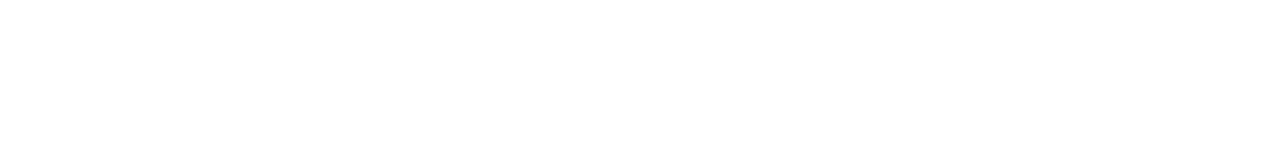
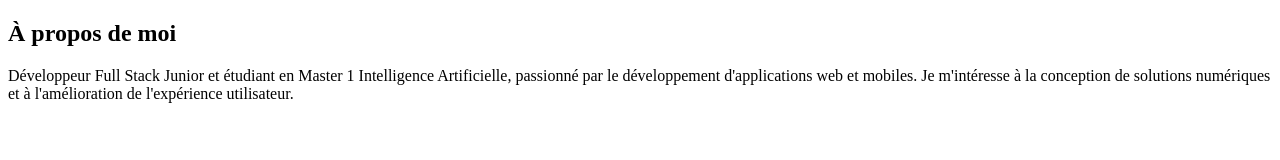
Before and after one commit to Joypeu/-mon-cv, a plain HTML site: page index.html in a window 1280 px wide. Drawn offline with Linux system fonts and the light colour scheme.

Commit message:
mise en place de la section description

```diff
--- a/index.html
+++ b/index.html
@@ -7,6 +7,15 @@
      <link rel="stylesheet" href="style.css">
 </head>
 <body>
-
+    <section id="description">
+    <h2>À propos de moi</h2>
+    <p>
+        Développeur Full Stack Junior et étudiant en Master 1
+        Intelligence Artificielle, passionné par le développement
+        d'applications web et mobiles. Je m'intéresse à la conception
+        de solutions numériques et à l'amélioration de l'expérience
+        utilisateur.
+    </p>
+</section>
 </body>
 </html>
```
